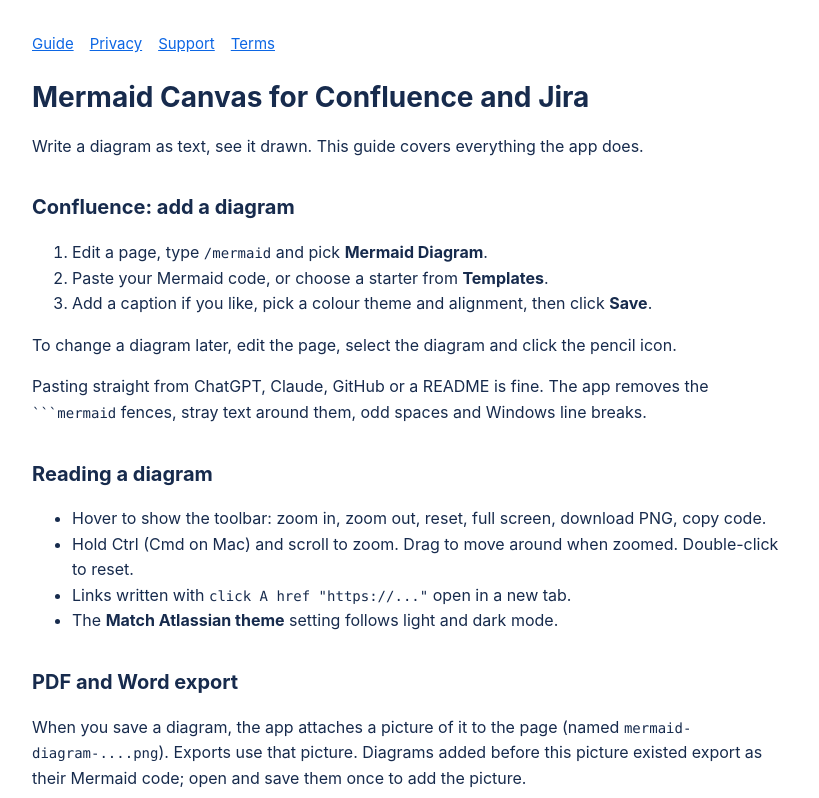
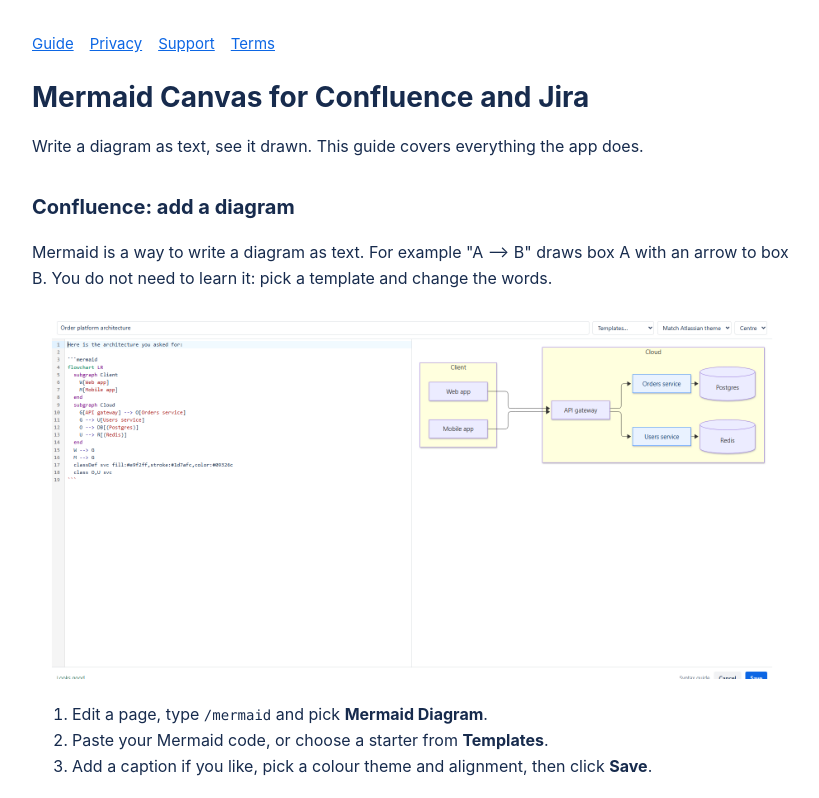
Before and after one commit to Myzles/mermaid-diagrams, a plain HTML site: page index.html in a window 1280 px wide. Shown: the top 798 px of the page, without its empty margins (228-1047 px from the left). Drawn offline with Linux system fonts and the light colour scheme.

Commit message:
Guide: what Mermaid is, editor picture, moving from another app

```diff
--- a/index.html
+++ b/index.html
@@ -2,6 +2,8 @@
 <h1>Mermaid Canvas for Confluence and Jira</h1>
 <p>Write a diagram as text, see it drawn. This guide covers everything the app does.</p>
 <h2>Confluence: add a diagram</h2>
+<p>Mermaid is a way to write a diagram as text. For example "A --> B" draws box A with an arrow to box B. You do not need to learn it: pick a template and change the words.</p>
+<img src="1-editor.png" alt="Editor with code on the left and the drawn diagram on the right" style="max-width:100%">
 <ol><li>Edit a page, type <code>/mermaid</code> and pick <strong>Mermaid Diagram</strong>.</li>
 <li>Paste your Mermaid code, or choose a starter from <strong>Templates</strong>.</li>
 <li>Add a caption if you like, pick a colour theme and alignment, then click <strong>Save</strong>.</li></ol>
@@ -22,4 +24,5 @@
 <p>Everything in the current Mermaid release, including flowchart, sequence, class, state, entity relationship, Gantt, user journey, pie, quadrant, timeline, mind map, Git graph, C4, sankey, XY chart, block, architecture, kanban, packet, radar and treemap. Full syntax: <a href="https://mermaid.js.org/intro/syntax-reference.html">mermaid.js.org</a>.</p>
 <h2>Fixing errors</h2>
 <p>If the code has a mistake, the editor names the line and keeps showing your last working diagram until it's fixed. The most common cause is a missing first line such as <code>flowchart TD</code> or <code>sequenceDiagram</code>.</p>
+<h2>Moving from another Mermaid app</h2><p>Open the old macro, copy the Mermaid text, insert Mermaid Diagram, paste and Save. Code fences, stray text and odd spaces are cleaned on paste. Diagrams in the other app keep working until you remove that app.</p>
 <footer>Mermaid Canvas for Confluence and Jira. Not affiliated with Atlassian or the Mermaid project.</footer></main></body></html>
```
Also changed, not shown: 1-editor.png (added).
